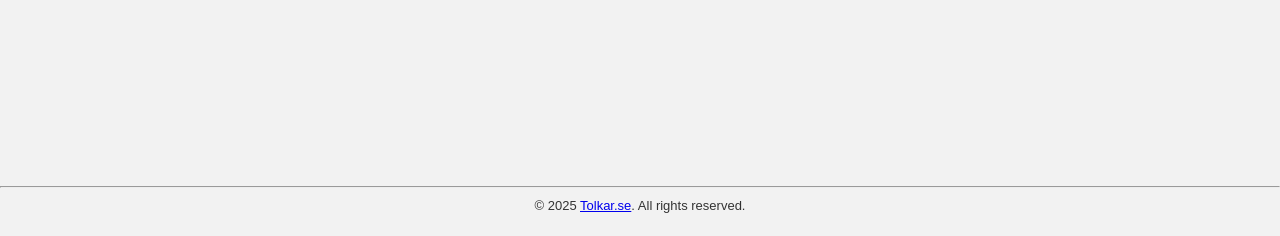
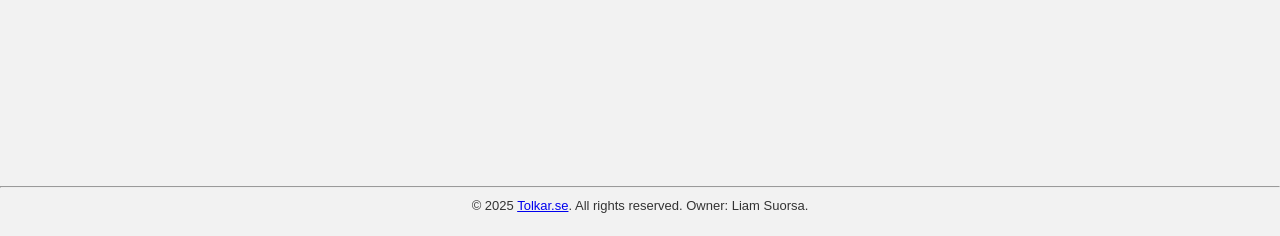
Before and after one commit to Mr-cool08/tolka, a Flask app: page /jobs in a window 1280 px wide. Shown: the part 564-800 px from the top of the page. Run offline with Flask 3, Linux system fonts and the light colour scheme.

Commit message:
Update base.html with new content

```diff
--- a/templates/base.html
+++ b/templates/base.html
@@ -16,7 +16,7 @@
 
     <footer>
         <hr>
-        <p>&copy; <span id="currentYear"></span> <a href="https://tolkar.se/">Tolkar.se</a>. All rights reserved.</p>
+        <p>&copy; <span id="currentYear"></span> <a href="https://tolkar.se/">Tolkar.se</a>. All rights reserved. Owner: Liam Suorsa.</p>
     </footer>
 
     <script>
```
